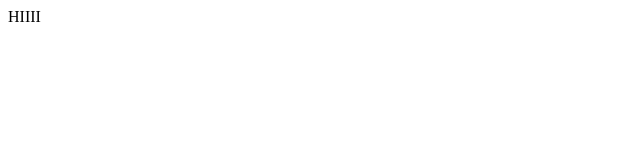
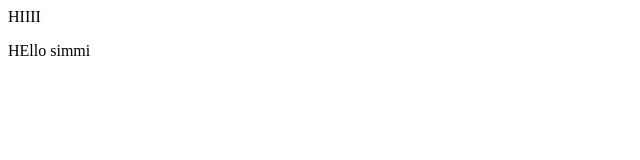
Before and after one commit to simmijai/Rise_Pathshala, a plain HTML site: page index.html in a window 1280 px wide. Shown: the full height of the page, 0-640 px from the left. Drawn offline with Linux system fonts and the light colour scheme.

Commit message:
Update index.html

```diff
--- a/index.html
+++ b/index.html
@@ -1 +1,2 @@
 <p>HIIII</p>
+<p> HEllo simmi </p>
```
